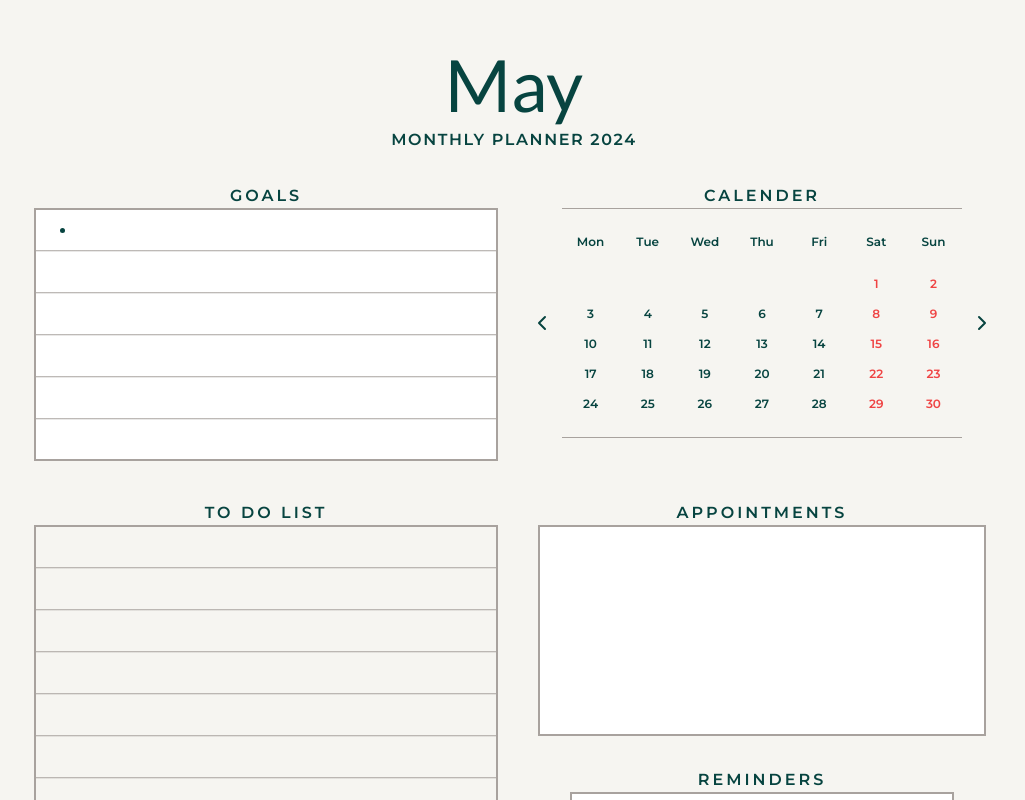
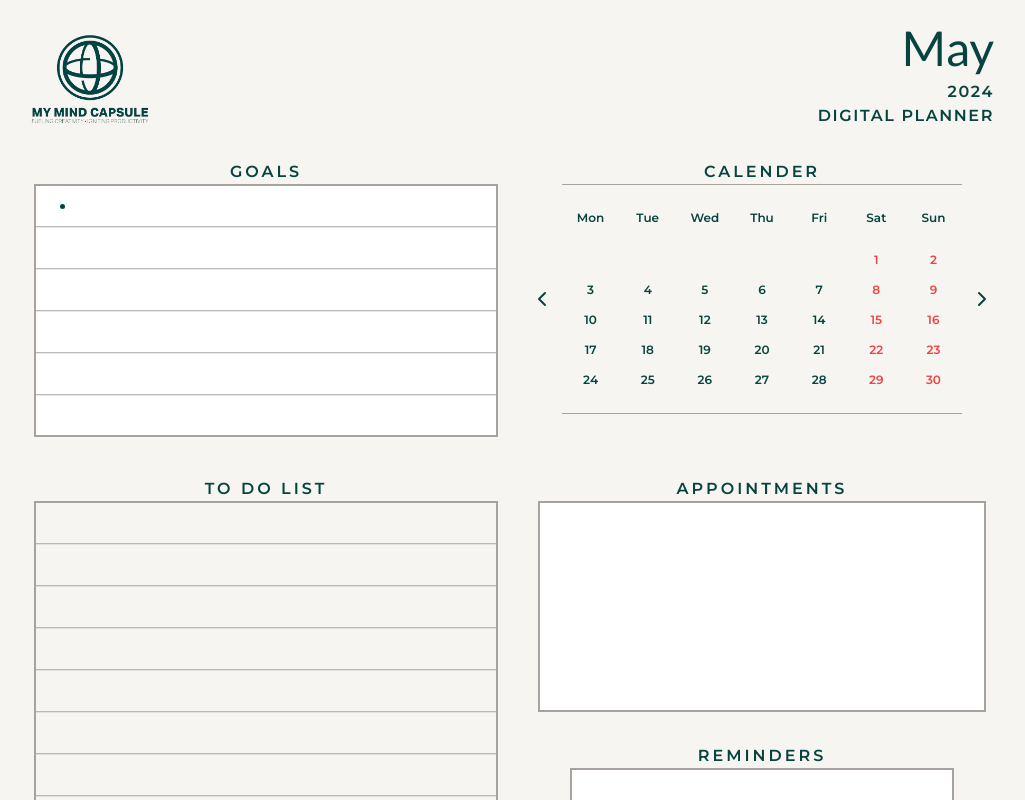
Before and after one commit to nicknjagi/monthly-planner, a React (Create React App) app: page / in a window 1280 px wide. Shown: the top 800 px of the page, without its empty margins (126-1151 px from the left). Built offline with nearby package versions, Linux system fonts and the light colour scheme.

Commit message:
update Home.tsx

```diff
--- a/src/components/Home.tsx
+++ b/src/components/Home.tsx
@@ -10,9 +10,26 @@ const Home = () => {
   const {currentMonth} = useAppSelector(state => state.date)
   return (
     <section className="px-4 py-6 md:px-8 max-w-5xl mx-auto">
-
-      <h1 className="text-center"><span className="inline-block mt-6 mb-2 text-7xl font-lato capitalize">{months[currentMonth]}</span></h1>
-      <h1 className="font-semibold tracking-widest text-center mb-8">MONTHLY PLANNER <span className= "inline-block font-semibold ">{new Date().getFullYear()}</span></h1>
+      <div className="flex justify-between">
+        <img
+          className="w-28 md:w-40 h-fit aspect-[3/2] -translate-x-2 md:-translate-x-6"
+          src="./assets/images/logo.png"
+          alt="logo"
+        />
+        <div className="flex flex-col justify-end">
+          <h1 className="text-right">
+            <span className="inline-block mb-2 text-3xl md:text-5xl font-lato capitalize">
+              {months[currentMonth]}
+            </span>
+          </h1>
+          <h1 className="font-semibold tracking-widest text-right mb-8">
+            <span className="inline-block font-semibold ">
+              {new Date().getFullYear()}
+            </span>{" "}
+            <span className="block">DIGITAL PLANNER</span>{" "}
+          </h1>
+        </div>
+      </div>
 
       <div className="grid h-fit md:grid md:grid-cols-2 gap-8">
         <CustomCalender />
@@ -27,6 +44,6 @@ const Home = () => {
         </div>
       </section>
     </section>
-  )
+  );
 }
 export default Home
```
